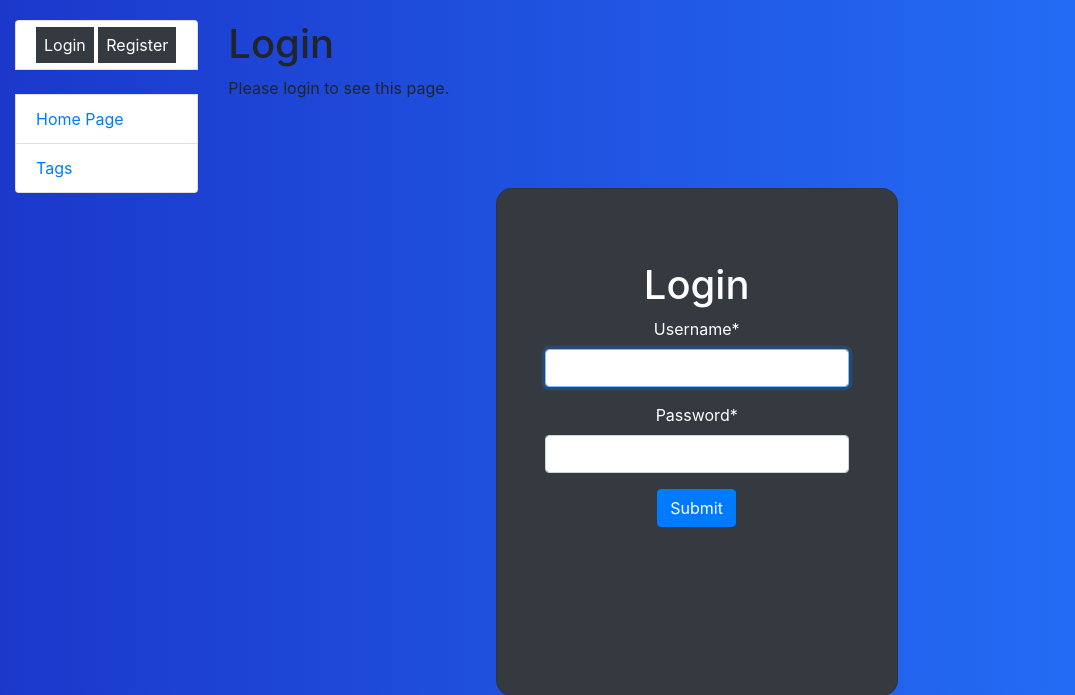
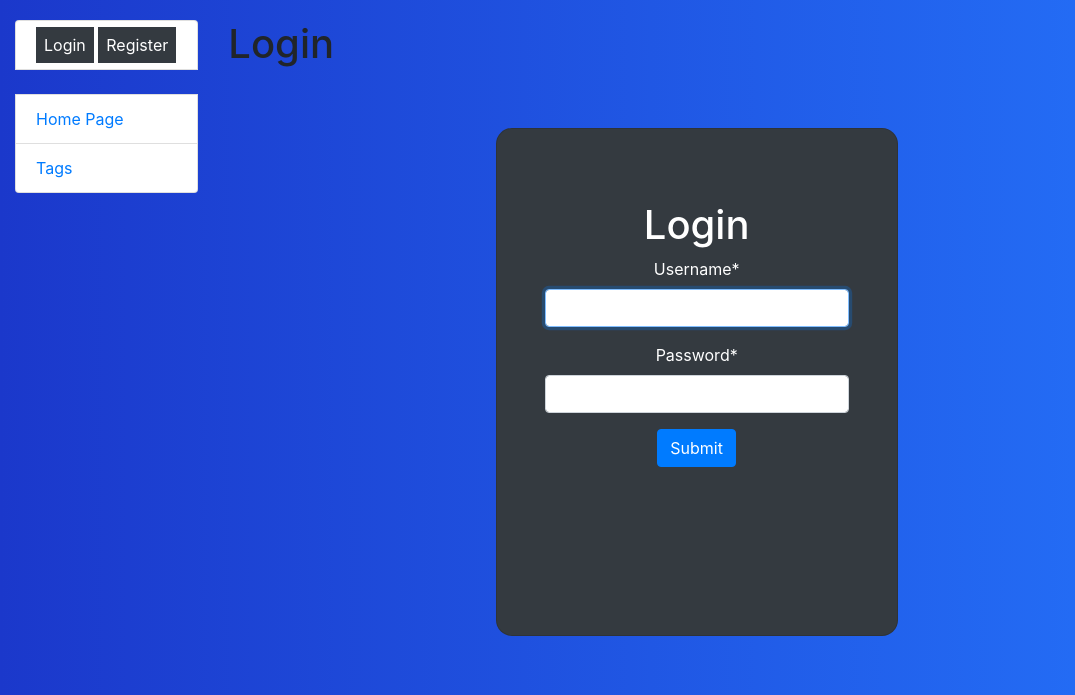
Before and after one commit to Kirontiko/todo-list, a Django app: page /accounts/login/?next=/tags/1/delete in a window 1280 px wide. Shown: the top 695 px of the page, without its empty margins (0-1075 px from the left). Run offline with Django 4.2, Linux system fonts and the light colour scheme; some libraries are stand-ins or nearby versions.

Commit message:
Fixing issues with loginrequiredmixin

```diff
--- a/templates/registration/login.html
+++ b/templates/registration/login.html
@@ -8,10 +8,6 @@
 {% endif %}
 
 <h1>Login</h1>
-
-{% if next %}
-  <p>Please login to see this page.</p>
-{% endif %}
 
   <div class="container py-4 h-100" id="blockContent" style="margin-left: -50px">
         <div class="row d-flex justify-content-center align-items-center h-100">
--- a/todo_list/views.py
+++ b/todo_list/views.py
@@ -64,7 +64,7 @@ class TagDetailView(LoginRequiredMixin, generic.DetailView):
     model = Tag
 
 
-class UserCreateView(LoginRequiredMixin, generic.CreateView):
+class UserCreateView(generic.CreateView):
     model = User
     form_class = UserCreateForm
     success_url = reverse_lazy("login")
```
